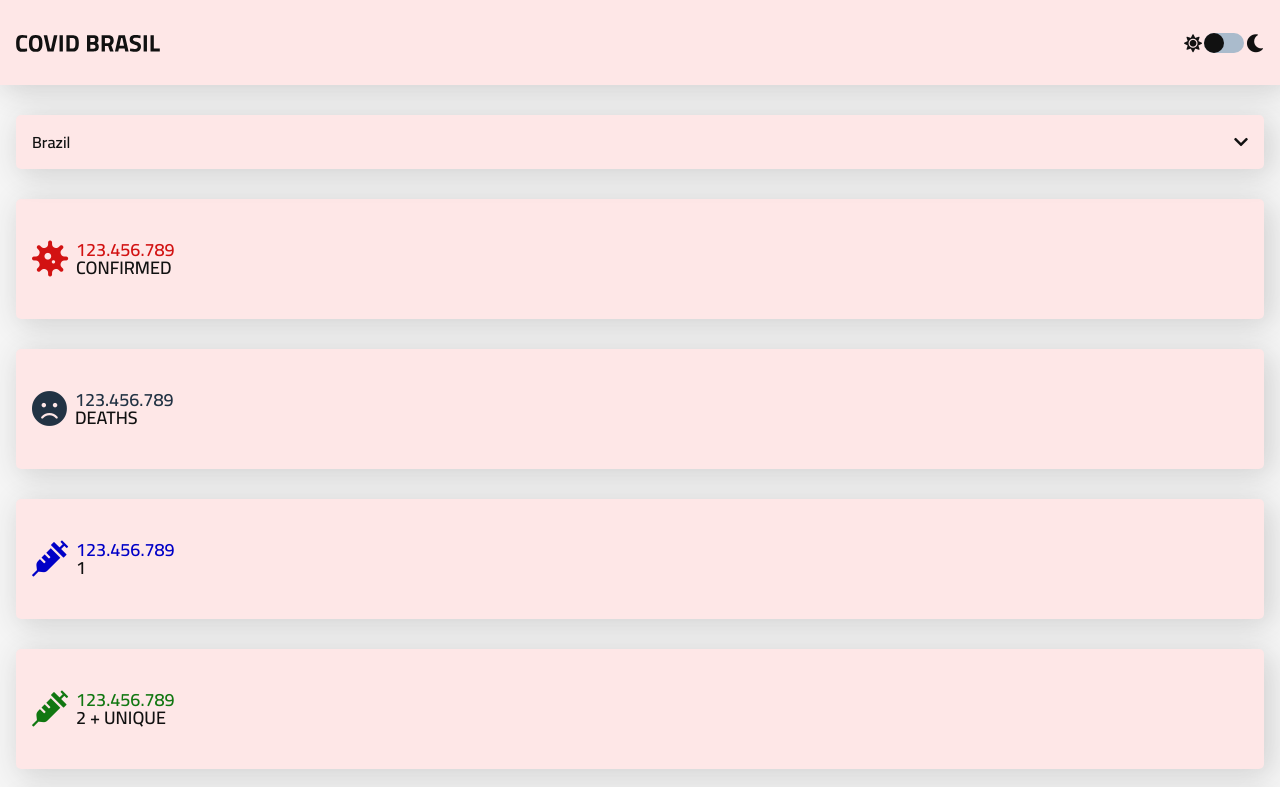
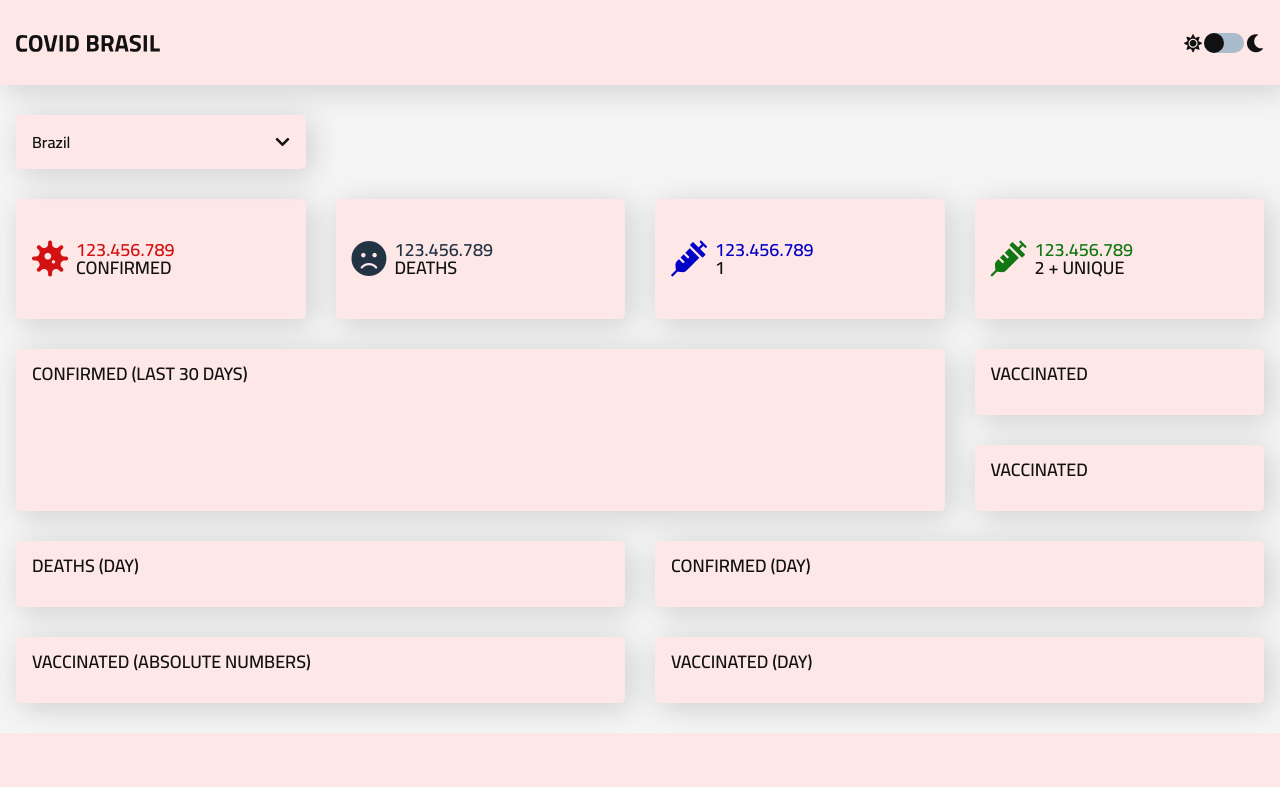
Before and after one commit to gabriel-venezian/covid-brazil, a plain HTML site: page index.html in a window 1280 px wide. Shown: the top 787 px of the page. Drawn offline with nearby package versions, Linux system fonts and the light colour scheme.

Commit message:
Add media queries

```diff
--- a/css/style.css
+++ b/css/style.css
@@ -193,6 +193,18 @@ a {
     margin: 3rem 1.6rem;
 }
 
+@media screen and (min-width: 960px) {
+    .container {
+        grid-template-columns: repeat(2, 1fr);
+    }
+}
+
+@media screen and (min-width: 1170px) {
+    .container {
+        grid-template-columns: repeat(4, 1fr);
+    }
+}
+
 /**********************************/
 /* 5. State Select
 /**********************************/
@@ -274,6 +286,18 @@ a {
     display: none;
 }
 
+@media screen and (min-width: 960px) {
+    .state-select {
+        grid-column: 1 / -1;
+    }
+}
+
+@media screen and (min-width: 1170px) {
+    .state-select {
+        grid-column: 1;
+    }
+}
+
 /**********************************/
 /* 6. Status
 /**********************************/
@@ -313,6 +337,12 @@ a {
     transition: var(--transition);
 }
 
+@media screen and (min-width: 1170px) {
+ .status:nth-of-type(1) {
+     grid-column: 1;
+ }
+}
+
 /**********************************/
 /* 7. Data Box
 /**********************************/
@@ -326,6 +356,24 @@ a {
     font: var(--ts-normal-text);
 }
 
+@media screen and (min-width: 960px) {
+    .data-box--30 {
+        grid-column: span 2;
+    }
+}
+
+@media screen and (min-width: 1170px) {
+    .data-box--30 {
+        grid-column: span 3;
+        grid-row: span 2;
+    }
+
+    .data-box--deaths, .data-box--confirmed,
+    .data-box--vaccinated-abs, .data-box--vaccinated-day {
+        grid-column: span 2;
+    }
+}
+
 /**********************************/
 /* 8. Footer
 /**********************************/
--- a/index.html
+++ b/index.html
@@ -118,9 +118,9 @@
       <h2 class="data-box__header">
         Vaccinated
       </h2>
-      <div class="data-box__body data-box--deaths"></div>
+      <div class="data-box__body"></div>
     </section>
-    <section class="data-box">
+    <section class="data-box data-box--deaths">
       <h2 class="data-box__header">
         Deaths (day)
       </h2>
@@ -131,16 +131,16 @@
       <h2 class="data-box__header">
         Confirmed (day)
       </h2>
-      <p class="data-box__body"></p>
+      <p class="data-box__description"></p>
       <div class="data-box__body"></div>
     </section>
     <section class="data-box data-box--vaccinated-abs">
       <h2 class="data-box__header">
         Vaccinated (absolute numbers)
       </h2>
-      <div class="data-box__body data-box--vaccinated-day"></div>
+      <div class="data-box__body"></div>
     </section>
-    <section class="data-box">
+    <section class="data-box data-box--vaccinated-day">
       <h2 class="data-box__header">
         Vaccinated (day)
       </h2>
```
